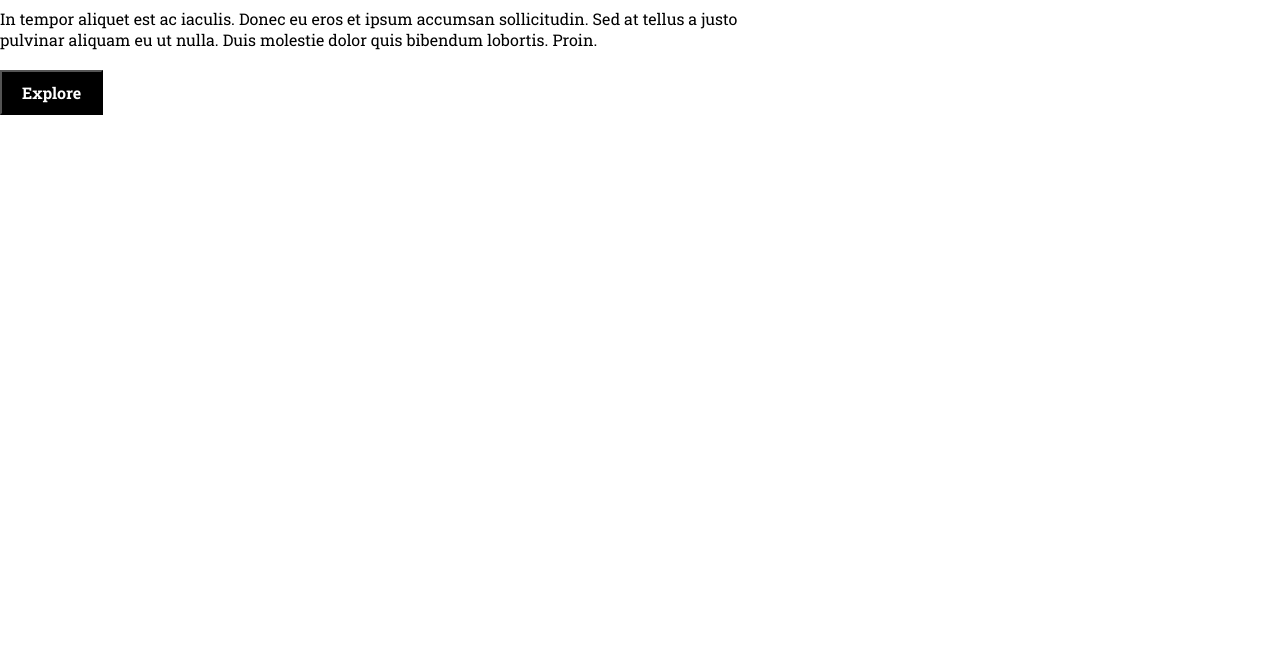
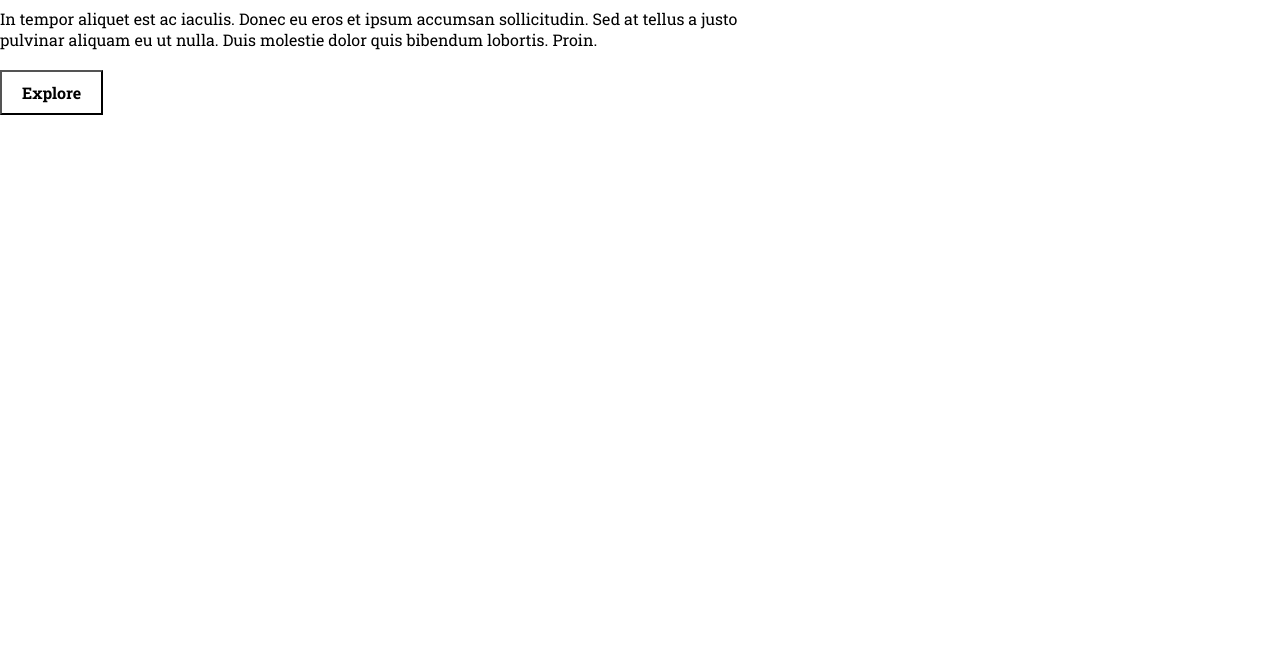
Before and after one commit to joshn28/restaurant-page, a website built with webpack: page dist/index.html in a window 1280 px wide. In both pictures the pointer is over the button 51 px from the left and 225 px from the top of the page. Shown: the part 133-797 px from the top of the page. Built offline with nearby package versions, Linux system fonts and the light colour scheme; files whose address does not match are found by name.

Commit message:
Change background color of buttons when hovered

```diff
--- a/src/style.css
+++ b/src/style.css
@@ -29,6 +29,8 @@ button {
 
 button:hover {
     cursor: pointer;
+    background-color: var(--secondary-color);
+    color: var(--primary-color);
 }
 
 #content {
```
